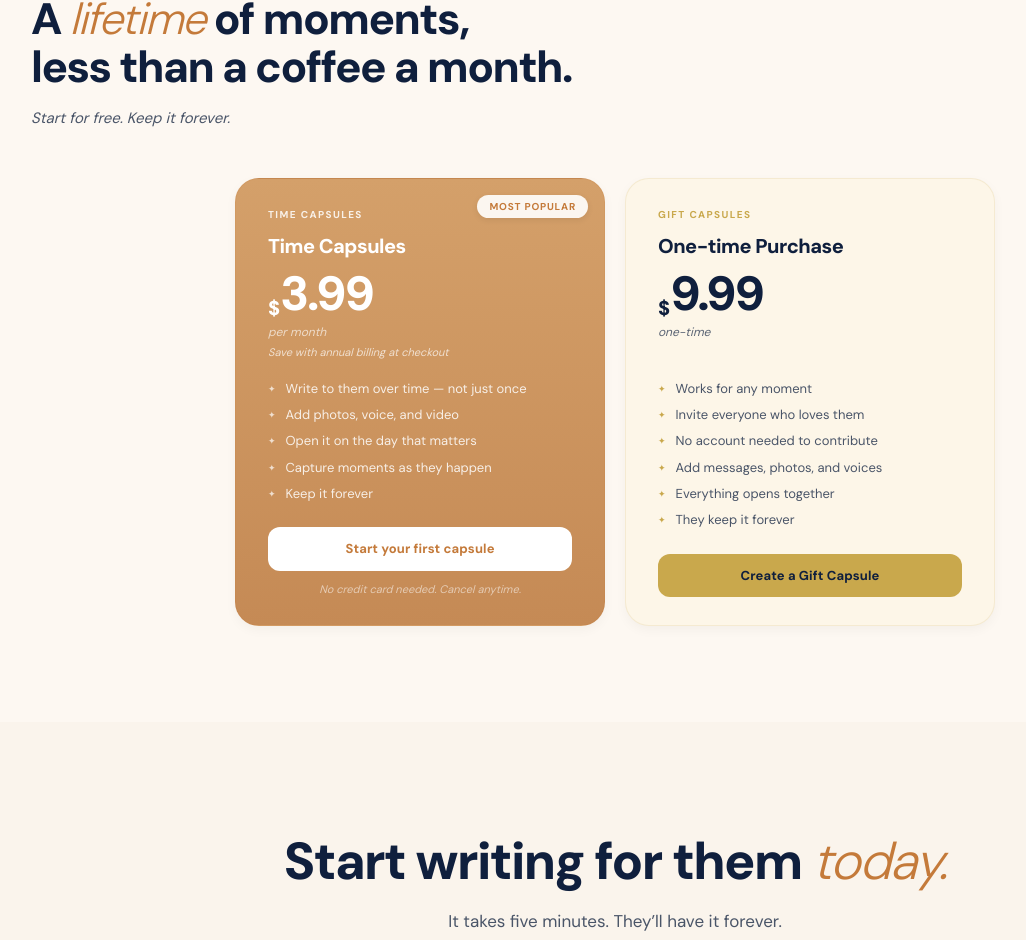
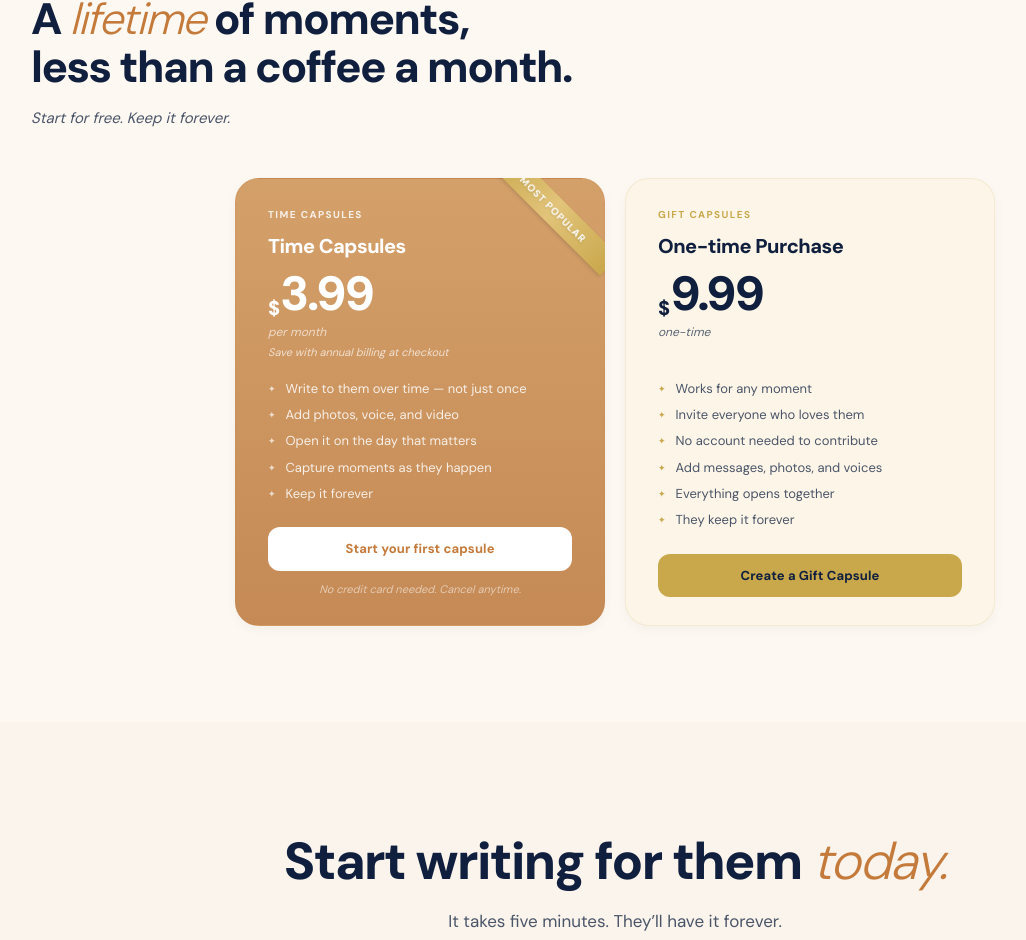
Before and after one commit to hteaopco/UntilThen, a Next.js app: page / in a window 1280 px wide. Shown: the part 3386-4326 px from the top of the page, without its empty margins (25-1051 px from the left). Built offline with nearby package versions, Linux system fonts and the light colour scheme; no server answers.

Commit message:
Replace Most Popular pill with gold corner ribbon
Diagonal ribbon wraps around top-right corner of the card.
Gold gradient (#c9a84c → #e2c47a → #c9a84c), white text with
drop shadow, rotated 45deg. Feels premium, not button-like.

https://claude.ai/code/session_01CQ24EzCTAhhdLUeMScPbJg

```diff
--- a/src/components/landing/Pricing.tsx
+++ b/src/components/landing/Pricing.tsx
@@ -147,8 +147,13 @@ function Plan({
       style={cardStyle}
     >
       {ribbon && (
-        <div className="absolute top-4 right-4 z-[2] bg-white/90 text-amber text-[10px] font-bold tracking-[0.08em] uppercase px-3 py-1 rounded-full shadow-[0_2px_6px_rgba(0,0,0,0.08)]">
-          {ribbon}
+        <div className="absolute -top-px -right-px z-[2] overflow-hidden w-28 h-28 pointer-events-none">
+          <div
+            className="absolute top-[18px] -right-[28px] w-[160px] text-center rotate-45 text-[10px] font-bold tracking-[0.1em] uppercase py-1.5 shadow-[0_2px_4px_rgba(0,0,0,0.12)]"
+            style={{ background: "linear-gradient(90deg, #c9a84c, #e2c47a, #c9a84c)" }}
+          >
+            <span className="text-white drop-shadow-[0_1px_1px_rgba(0,0,0,0.15)]">{ribbon}</span>
+          </div>
         </div>
       )}
       {overlay}
```
